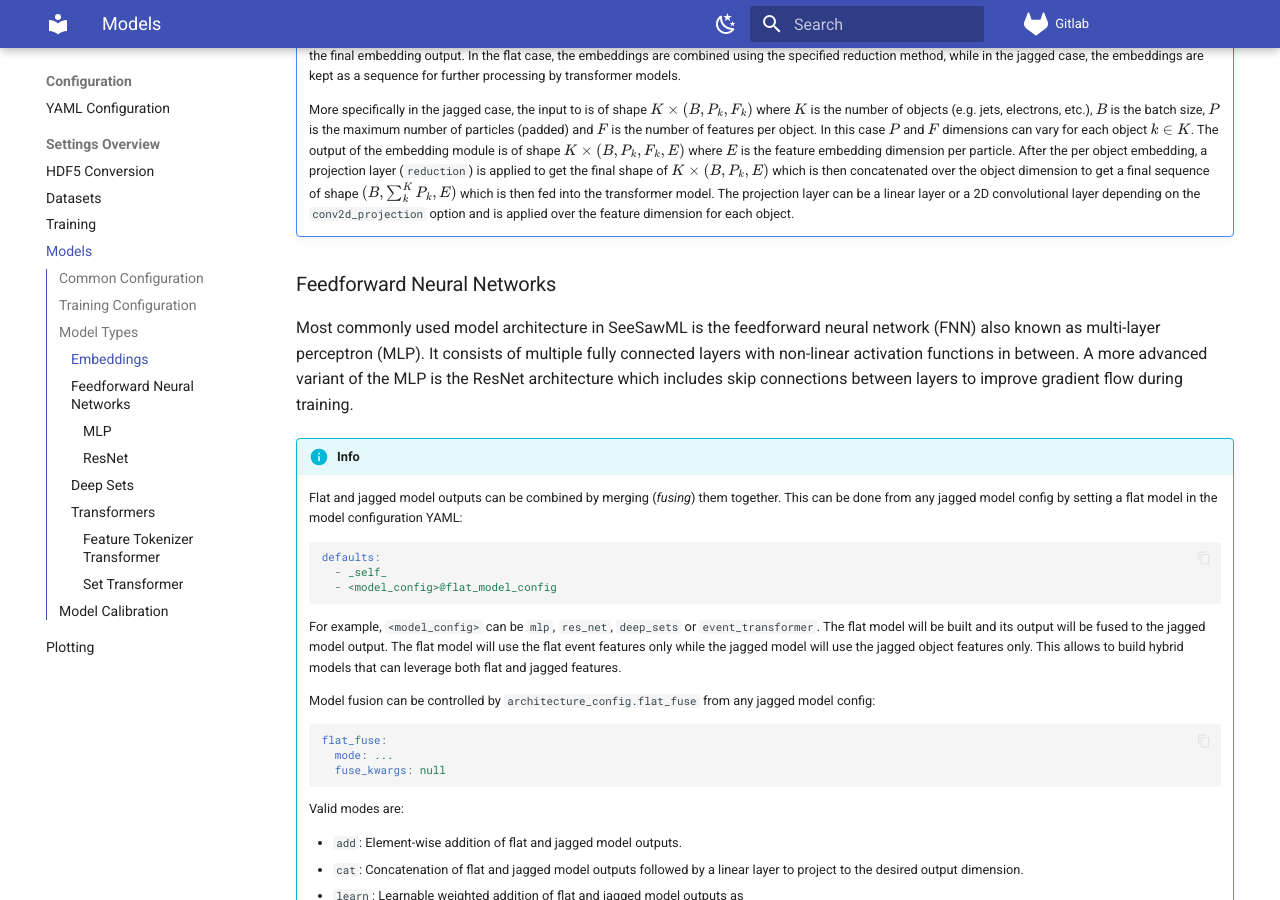
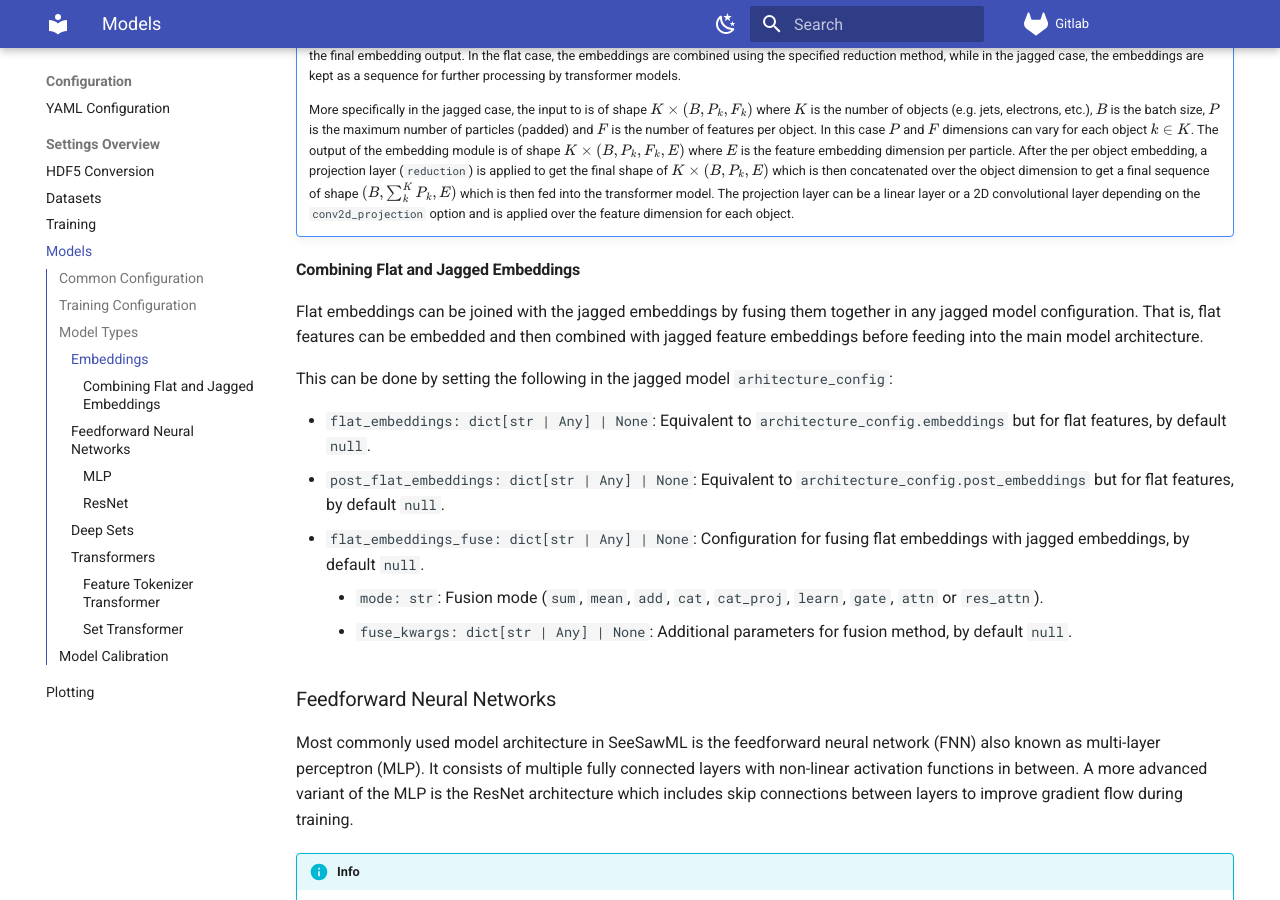
Before and after one commit to j-gavran/SeeSawML, an MkDocs documentation site: the page built from docs/docs/config/config_options/models.md, in a window 1280 px wide and 900 px high, scrolled down 5646 px. Built offline with MkDocs 1.6.1 and Material for MkDocs 9.7.7, drawn with Linux system fonts in a browser that asks for light colours.

```diff
--- a/docs/docs/config/config_options/models.md
+++ b/docs/docs/config/config_options/models.md
@@ -154,6 +154,18 @@
     Embeddings are part of the model architecture and are trained jointly with the rest of the model parameters. They are defined in the [`flat_preprocessor`](https://seesawml.docs.cern.ch/api/models/preprocessing/#seesaw.models.flat_preprocessor) and [`jagged_preprocessor`](https://seesawml.docs.cern.ch/api/models/preprocessing/#seesaw.models.jagged_preprocessor) modules in the codebase. In both cases, the numerical and categorical features are handled separately and then concatenated to form the final embedding output. In the flat case, the embeddings are combined using the specified reduction method, while in the jagged case, the embeddings are kept as a sequence for further processing by transformer models.
 
     More specifically in the jagged case, the input to is of shape $K \times (B, P_k, F_k)$ where $K$ is the number of objects (e.g. jets, electrons, etc.), $B$ is the batch size, $P$ is the maximum number of particles (padded) and $F$ is the number of features per object. In this case $P$ and $F$ dimensions can vary for each object $k \in K$. The output of the embedding module is of shape $K \times (B, P_k, F_k, E)$ where $E$ is the feature embedding dimension per particle. After the per object embedding, a projection layer (`reduction`) is applied to get the final shape of $K \times (B, P_k, E)$ which is then concatenated over the object dimension to get a final sequence of shape $(B, \sum_{k}^K P_k, E)$ which is then fed into the transformer model. The projection layer can be a linear layer or a 2D convolutional layer depending on the `conv2d_projection` option and is applied over the feature dimension for each object.
+
+#### Combining Flat and Jagged Embeddings
+
+Flat embeddings can be joined with the jagged embeddings by fusing them together in any jagged model configuration. That is, flat features can be embedded and then combined with jagged feature embeddings before feeding into the main model architecture.
+
+This can be done by setting the following in the jagged model `arhitecture_config`:
+
+- `flat_embeddings: dict[str | Any] | None`: Equivalent to `architecture_config.embeddings` but for flat features, by default `null`.
+- `post_flat_embeddings: dict[str | Any] | None`: Equivalent to `architecture_config.post_embeddings` but for flat features, by default `null`.
+- `flat_embeddings_fuse: dict[str | Any] | None`: Configuration for fusing flat embeddings with jagged embeddings, by default `null`.
+    - `mode: str`: Fusion mode (`sum`, `mean`, `add`, `cat`, `cat_proj`, `learn`, `gate`, `attn` or `res_attn`).
+    - `fuse_kwargs: dict[str | Any] | None`: Additional parameters for fusion method, by default `null`.
 
 ### Feedforward Neural Networks
 
--- a/pyproject.toml
+++ b/pyproject.toml
@@ -23,7 +23,7 @@
     "optuna-dashboard==0.17.0",
     "einops==0.8.0",
     "psutil>=6.1.0",
-    "f9columnar==0.3.13",
+    "f9columnar==0.3.14",
     "atlasopenmagic==1.3.0",
     "pytorch-optimizer==3.7.0",
     "pytdigest==0.1.4",
```
